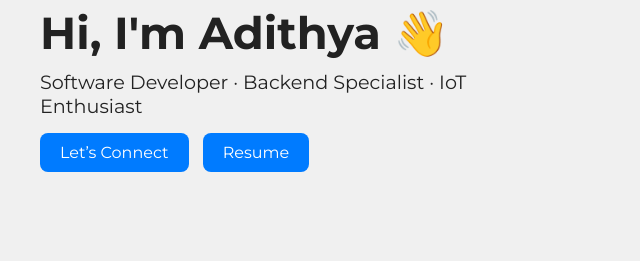
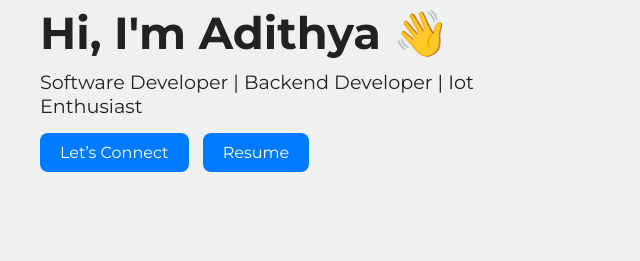
Before and after one commit to N-ADITHYA/MyPortfolio, a plain HTML site: page frontend/index.html in a window 1280 px wide. Shown: the part 237-498 px from the top of the page, 0-640 px from the left. Drawn offline with Linux system fonts and the light colour scheme.

Commit message:
Changed Content on index.html

```diff
--- a/frontend/index.html
+++ b/frontend/index.html
@@ -28,7 +28,7 @@
 
     <div class="hero-text">
       <h1>Hi, I'm Adithya 👋</h1>
-      <p>Software Developer · Backend Specialist · IoT Enthusiast</p>
+      <p>Software Developer | Backend Developer | Iot Enthusiast</p>
       <a href="#contact">Let’s Connect</a>
       <a href="assets/resume.pdf" target="_blank">Resume</a>
     </div>
```
